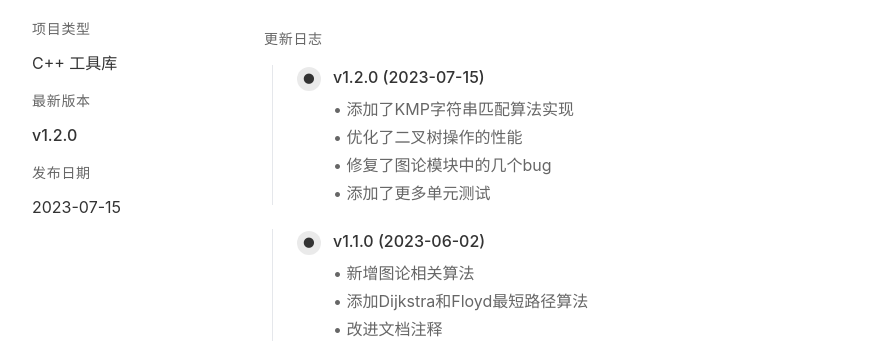
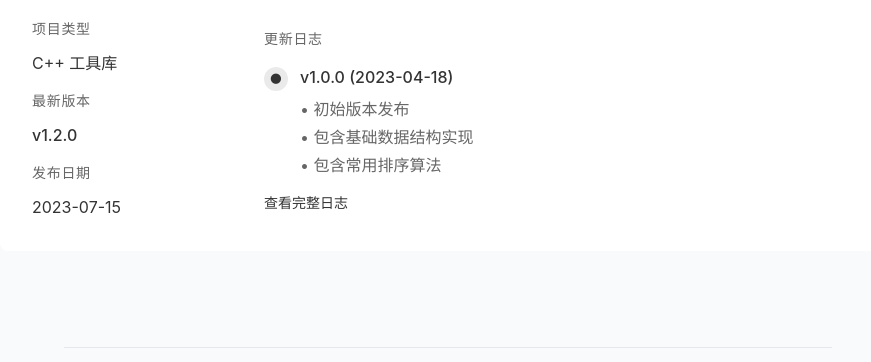
Before and after one commit to LiQirui-git-hub/LiQirui-git-hub.github.io, a plain HTML site: page res.html in a window 1280 px wide. Shown: the part 563-925 px from the top of the page, without its empty margins (192-1063 px from the left). Drawn offline with nearby package versions, Linux system fonts and the light colour scheme; a script that the page names is missing.

Commit message:
Update res.html

```diff
--- a/res.html
+++ b/res.html
@@ -122,39 +122,6 @@
                         <!-- 更新日志 -->
                         <div>
                             <h3 class="text-sm uppercase tracking-wider text-secondary mb-4">更新日志</h3>
-                            <div class="space-y-6">
-                                <div class="changelog-item">
-                                    <div class="flex items-start">
-                                        <div class="flex-shrink-0 w-6 h-6 rounded-full bg-primary/10 flex items-center justify-center mt-0.5">
-                                            <i class="fa fa-circle text-xs text-primary"></i>
-                                        </div>
-                                        <div class="ml-3">
-                                            <h4 class="font-medium">v1.2.0 (2023-07-15)</h4>
-                                            <ul class="mt-2 text-secondary space-y-1">
-                                                <li>• 添加了KMP字符串匹配算法实现</li>
-                                                <li>• 优化了二叉树操作的性能</li>
-                                                <li>• 修复了图论模块中的几个bug</li>
-                                                <li>• 添加了更多单元测试</li>
-                                            </ul>
-                                        </div>
-                                    </div>
-                                </div>
-
-                                <div class="changelog-item">
-                                    <div class="flex items-start">
-                                        <div class="flex-shrink-0 w-6 h-6 rounded-full bg-primary/10 flex items-center justify-center mt-0.5">
-                                            <i class="fa fa-circle text-xs text-primary"></i>
-                                        </div>
-                                        <div class="ml-3">
-                                            <h4 class="font-medium">v1.1.0 (2023-06-02)</h4>
-                                            <ul class="mt-2 text-secondary space-y-1">
-                                                <li>• 新增图论相关算法</li>
-                                                <li>• 添加Dijkstra和Floyd最短路径算法</li>
-                                                <li>• 改进文档注释</li>
-                                            </ul>
-                                        </div>
-                                    </div>
-                                </div>
 
                                 <div>
                                     <div class="flex items-start">
```
